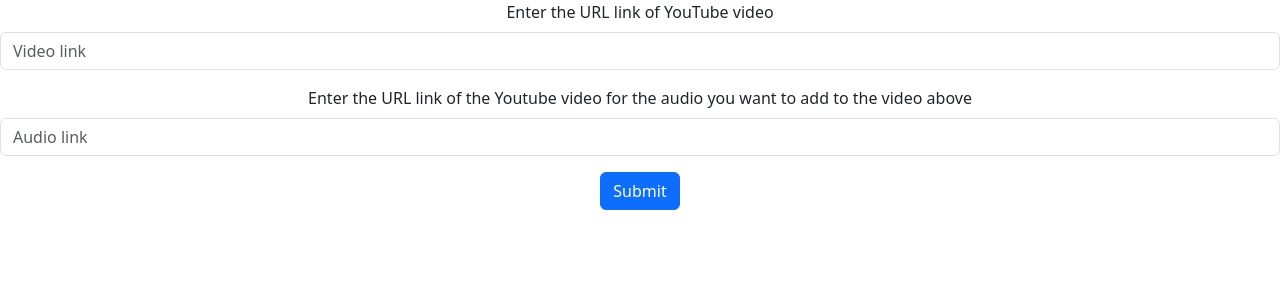
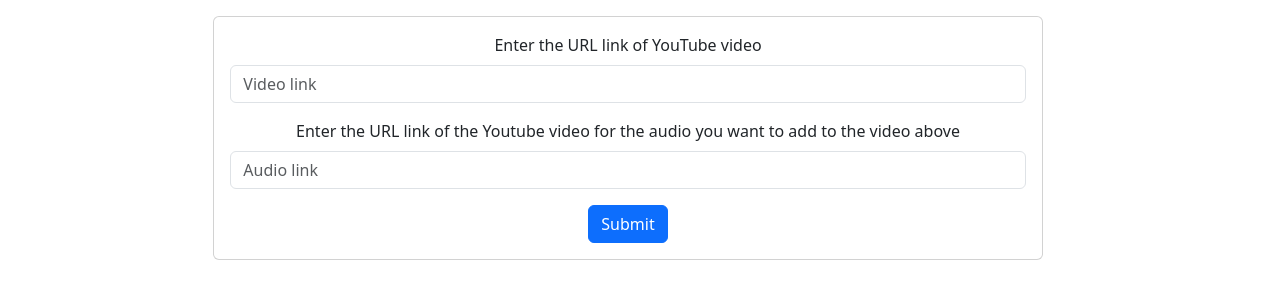
Before and after one commit to bvdh98/Youtube-Audio-Editor, a React (Create React App) app in the folder frontend/: page / in a window 1280 px wide. Shown: the top 300 px of the page. Built offline with nearby package versions, Linux system fonts and the light colour scheme; no server answers.

Commit message:
centered html content within page

```diff
--- a/frontend/src/App.css
+++ b/frontend/src/App.css
@@ -1,3 +1,27 @@
 .App {
   text-align: center;
 }
+
+html {
+  height: 100%
+}
+
+.row {
+  max-width: 100%;
+}
+
+#content {
+  margin: 1rem auto;
+}
+
+.search-form{
+  padding: 1rem;
+}
+
+.video-container{
+  margin-top: 1rem;
+}
+
+video{
+  max-width: 100%;
+}
--- a/frontend/src/App.js
+++ b/frontend/src/App.js
@@ -3,6 +3,7 @@
 import { createContext, useState, useEffect } from "react";
 import Video from "./Components/Video";
 import SearchForm from "./Components/SearchForm";
+import Row from "react-bootstrap/Row";
 //TODO:handle errors when video download fails
 //TODO:clear form after submit
 //TODO:disable cra error screen
@@ -24,8 +25,12 @@
   return (
     <div className="App">
       <statusContext.Provider value={{ status, setStatus }}>
-        <SearchForm />
-        <Video />
+        <Row>
+          <div className="col-sm-8" id="content">
+            <SearchForm />
+            <Video />
+          </div>
+        </Row>
       </statusContext.Provider>
     </div>
   );
--- a/frontend/src/Components/SearchForm.js
+++ b/frontend/src/Components/SearchForm.js
@@ -1,5 +1,5 @@
 import React, { useState } from "react";
-import Button from "react-bootstrap/Button";
+import Card from 'react-bootstrap/Card';
 import Form from "react-bootstrap/Form";
 import SubmitButton from "./SubmitButton";
 
@@ -35,6 +35,7 @@
     return newErrors;
   };
   return (
+    <Card className="search-form">
       <Form>
         <Form.Group className="mb-3">
           <Form.Label>Enter the URL link of YouTube video</Form.Label>
@@ -55,6 +56,7 @@
         </Form.Group>
         <SubmitButton form={form} errors={errors} setErrors={setErrors} findFormErrors={findFormErrors}></SubmitButton>
       </Form>
+    </Card>
   );
 };
 
--- a/frontend/src/Components/Video.js
+++ b/frontend/src/Components/Video.js
@@ -15,9 +15,9 @@
     fetchVideo();
   }, []);
   return (
-    <div>
+    <div className="video-container">
       {status === "success" &&
-        <video src={videoSrc} controls width={800} />}
+        <video src={videoSrc} controls/>}
       {status === null && null}
       {status === "downloading" && "downloading..."}
       {status === "invalid-link" && "download failed: please make sure you entered a valid youtube url"}
```
Lines whose indentation alone changed are shown as unchanged.
